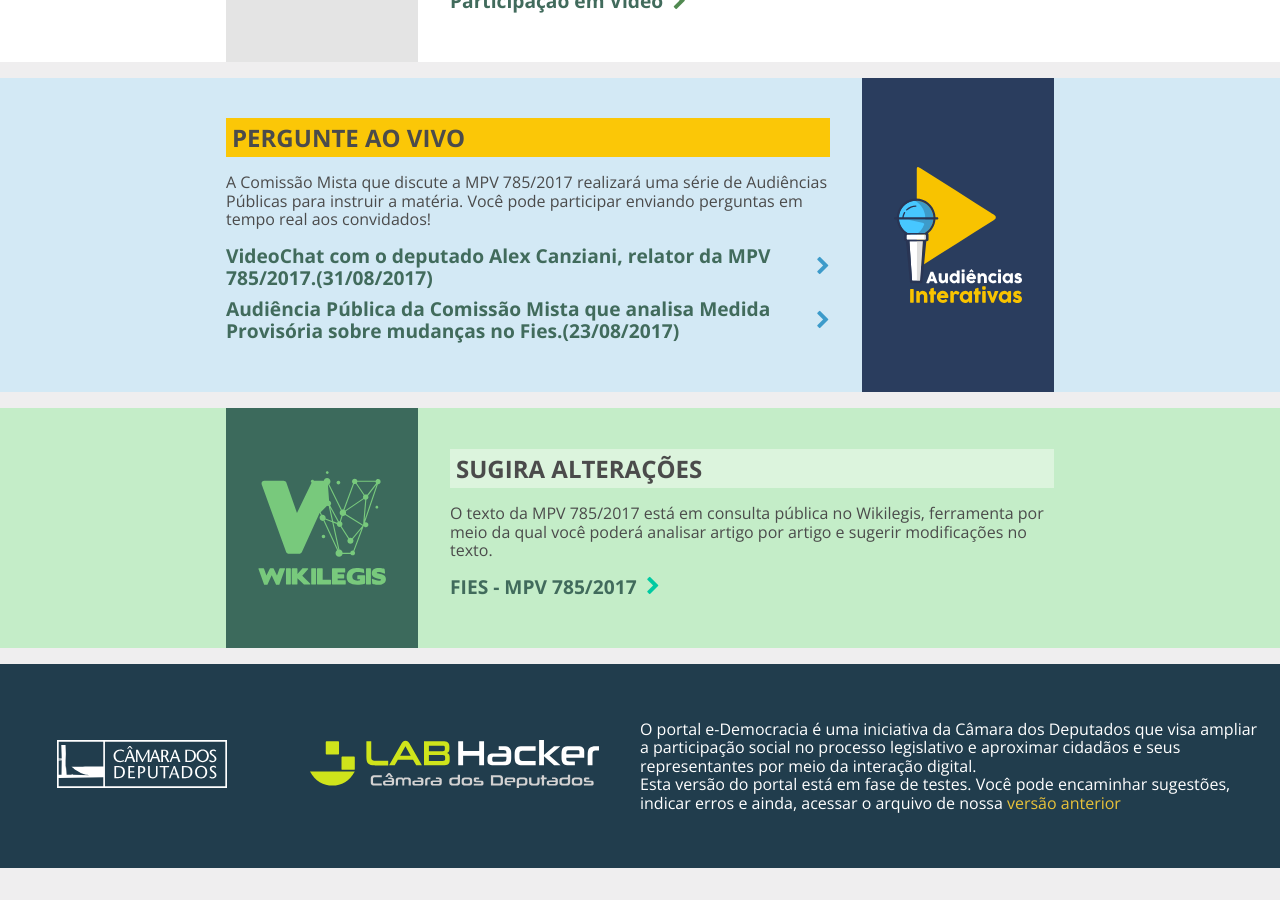
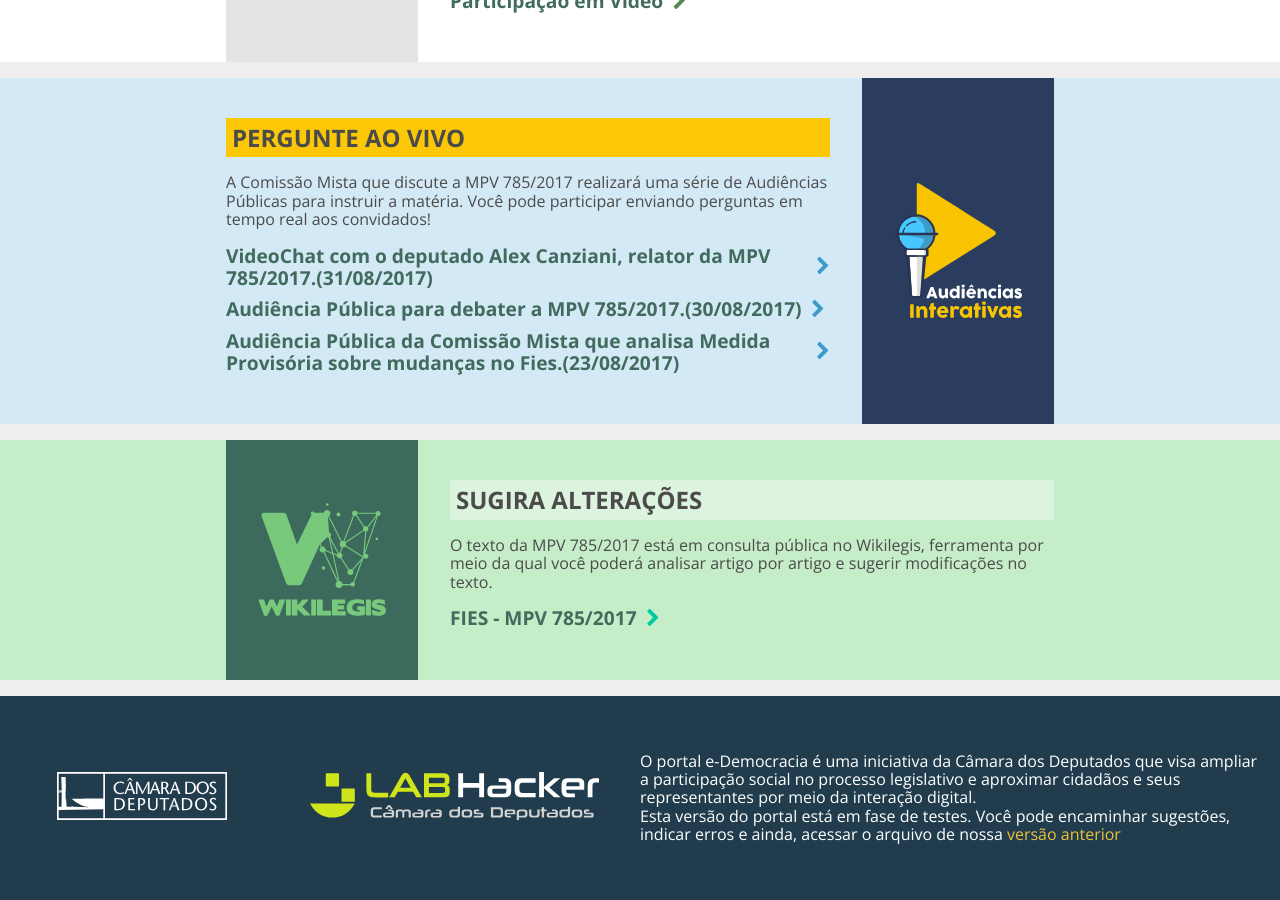
Before and after one commit to labhackercd/hotsite-edemocracia, a Jekyll site: the page built from index.html, in a window 1280 px wide and 900 px high, scrolled down 804 px. Built offline with Jekyll 4.4.1, drawn with Linux system fonts in a browser that asks for light colours; before the commit the page ends 1672 px from its top, so only the background shows below that.

Commit message:
:speech_balloon: add link in audiencias publicas

```diff
--- a/_data/data.yml
+++ b/_data/data.yml
@@ -22,6 +22,8 @@
   links:
     - link_text: VideoChat com o deputado Alex Canziani, relator da MPV 785/2017.(31/08/2017)
       link_url: /audiencias/sala/378
+    - link_text: Audiência Pública para debater a MPV 785/2017.(30/08/2017)
+      link_url: /audiencias/sala/389
     - link_text: Audiência Pública da Comissão Mista que analisa Medida Provisória sobre mudanças no Fies.(23/08/2017)
       link_url: /audiencias/sala/363
 
```
Also changed, not shown: 2 other files.
